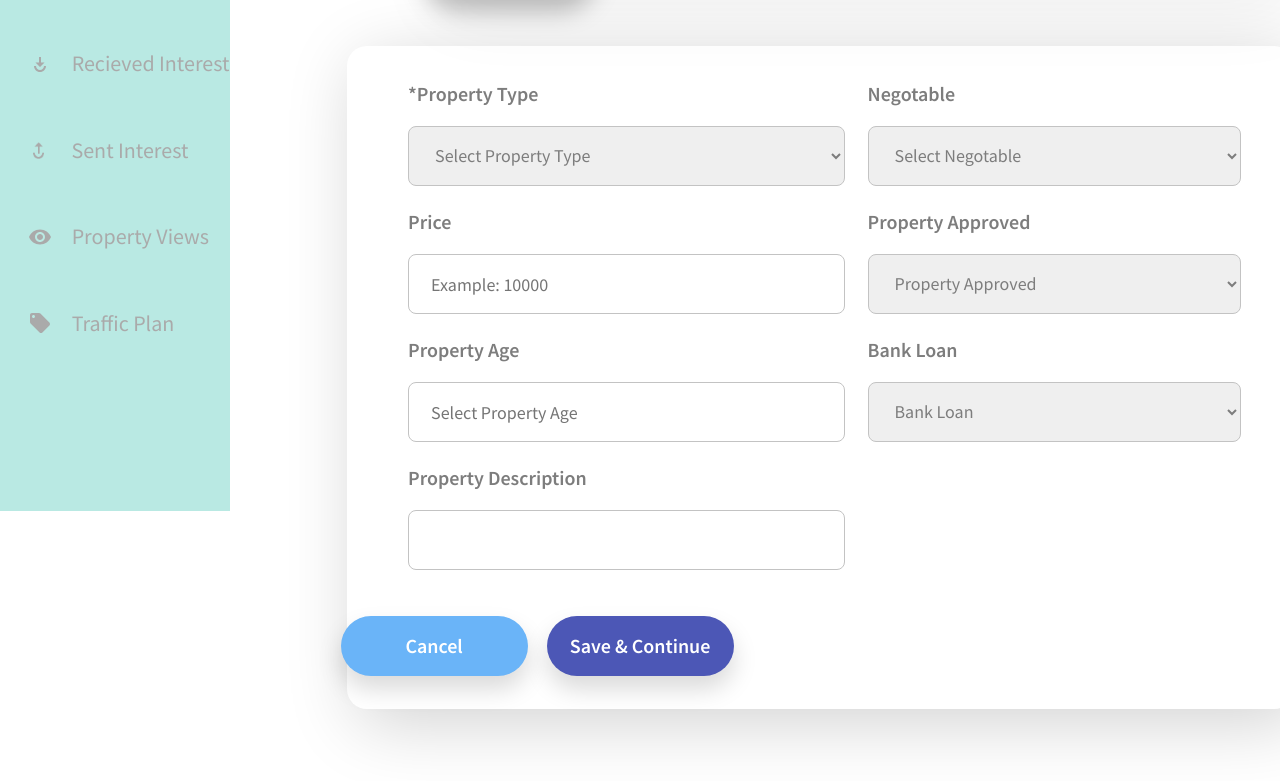
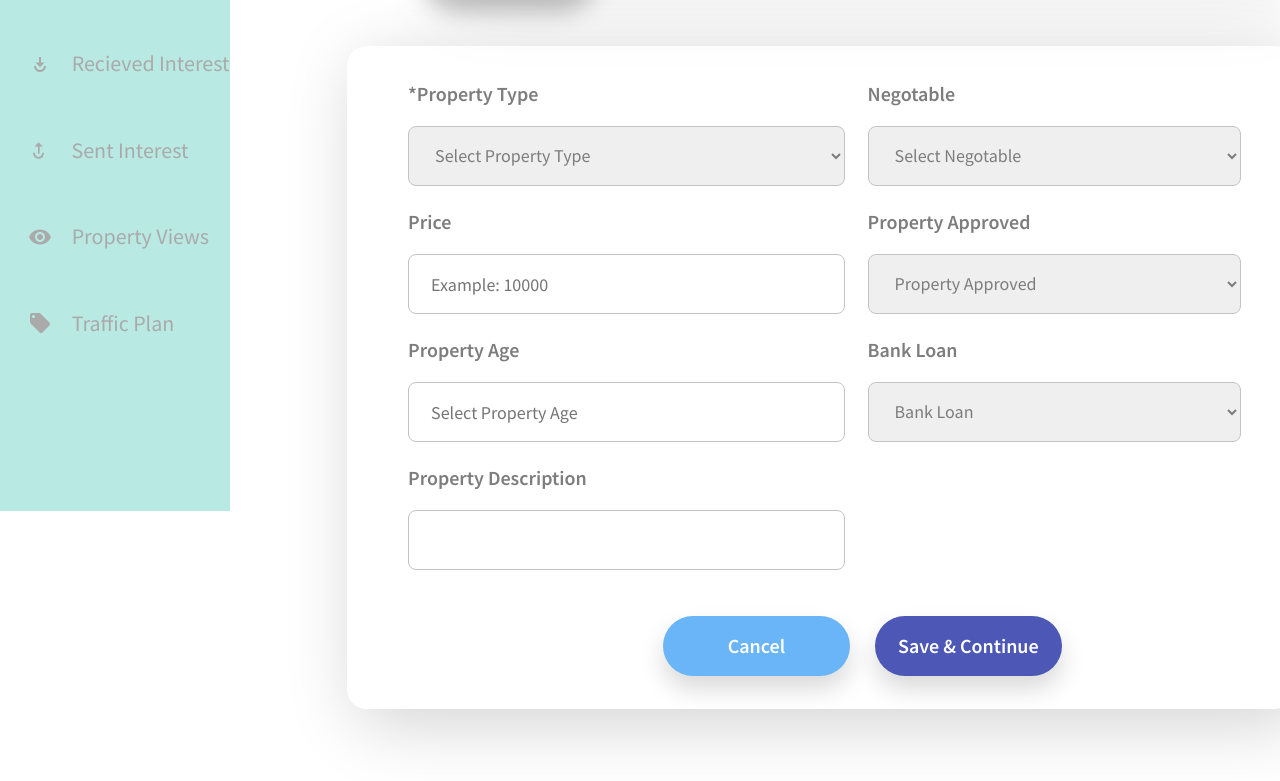
Before and after one commit to neeleshksingh/Real-Estate-Catalog, a React (Create React App) app in the folder frontend/: page /form in a window 1280 px wide. Shown: the part 289-1070 px from the top of the page. Built offline with nearby package versions, Linux system fonts and the light colour scheme.

Commit message:
change in input field of length and breath

```diff
--- a/frontend/src/components/property.jsx
+++ b/frontend/src/components/property.jsx
@@ -2,15 +2,19 @@ import "./style/basic.css";
 
 const Property = ({ formData, setFormData }) => {
   const handleLengthChange = (event) => {
-    const length = event.target.value;
-    const area = length * formData.breath;
-    setFormData({ ...formData, length, area });
+    const length = parseInt(event.target.value, 10);
+    if (length >= 0) {
+      const area = length * formData.breath;
+      setFormData({ ...formData, length, area });
+    }
   };
 
   const handleBreathChange = (event) => {
-    const breath = event.target.value;
-    const area = formData.length * breath;
-    setFormData({ ...formData, breath, area });
+    const breath = parseInt(event.target.value, 10);
+    if (breath >= 0) {
+      const area = formData.length * breath;
+      setFormData({ ...formData, breath, area });
+    }
   };
   return (
     <div>
--- a/frontend/src/components/style/basic.css
+++ b/frontend/src/components/style/basic.css
@@ -84,12 +84,14 @@ label{
     line-height: 25px;
     color: #FFFFFF;
 }
-.footer{
+ .footer{
     position: absolute;
     bottom: 5%;
-    right: 35em;
+    width: 96%;
     display: flex;
-    gap: 19px;
+    justify-content: center;
+    align-items: center;
+    gap: 25px;
 }
 .canc{
     background: #6AB4F8;
@@ -182,14 +184,3 @@ label{
     text-align: center;
     font-size: 1.2rem;
 }
-@media only  screen and (max-width:1200px){
-
-   .footer{
-    bottom: 10%;
-    background-color: black;
-    left: 50%;
-   }
-   .btn{
-    padding: 0 3rem;
-   }
-}
```
